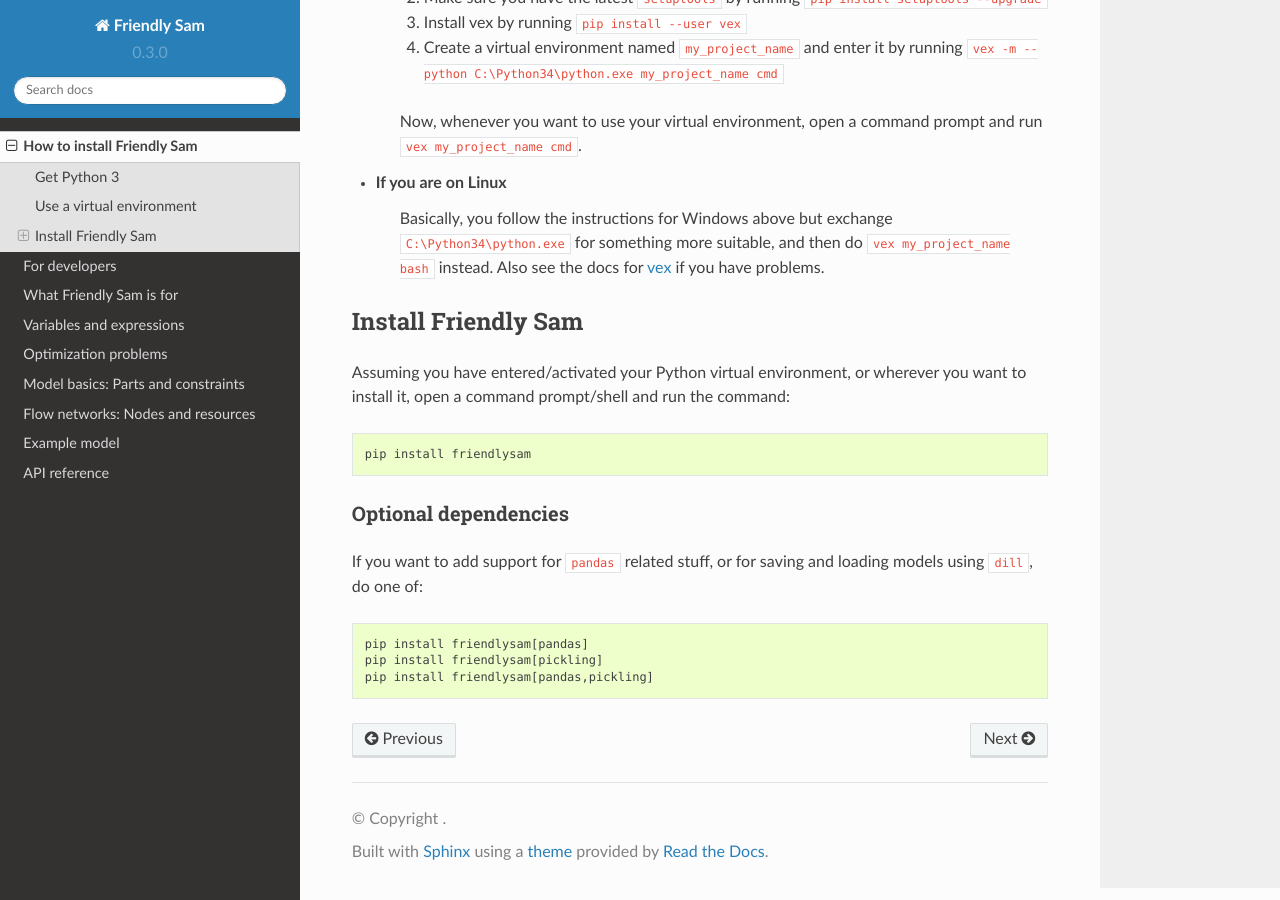
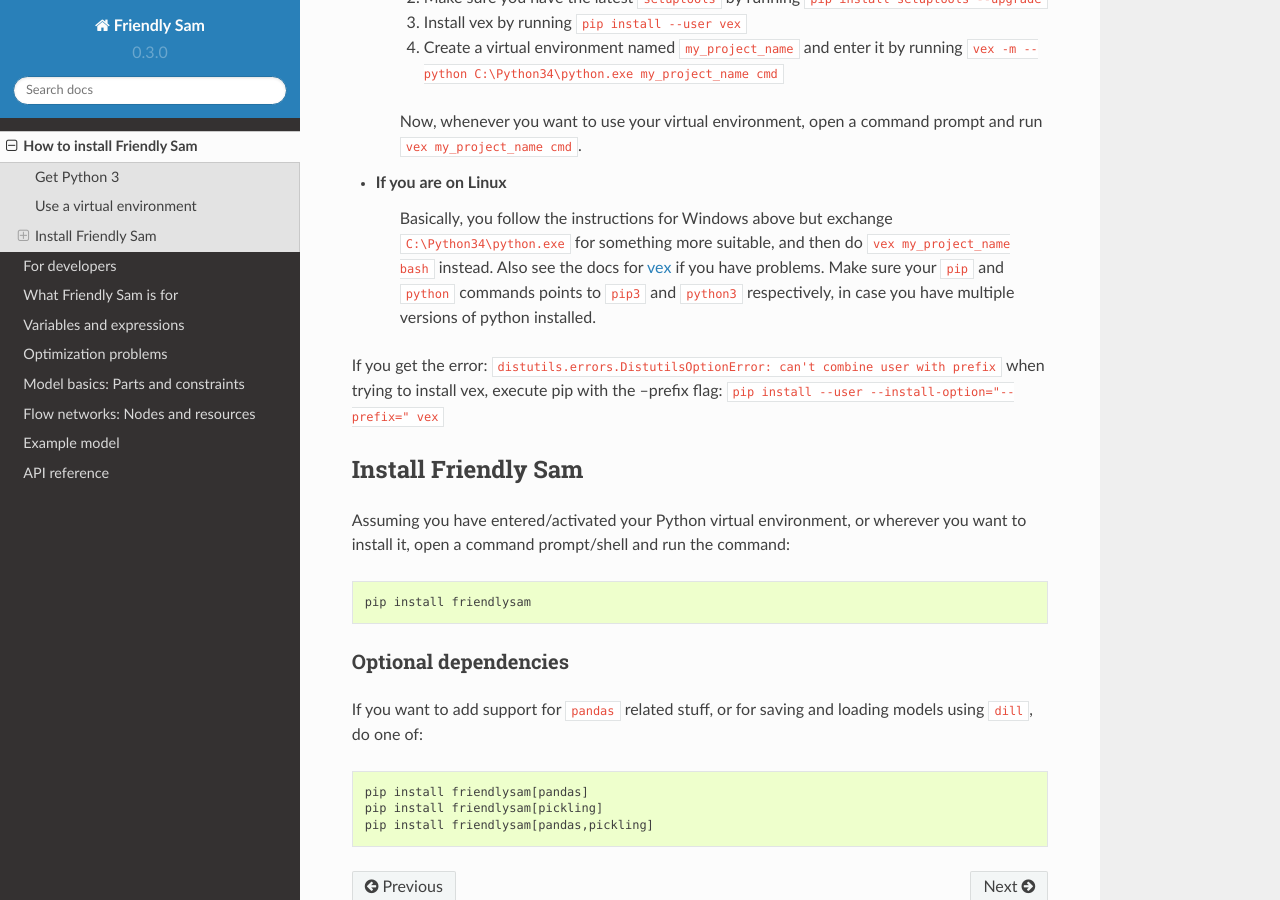
Before and after one commit to sp-etx/friendlysam, a Sphinx documentation site: the page built from docs/install.rst, in a window 1280 px wide and 900 px high, scrolled down 539 px. Built offline with Sphinx 7.4.7 and the Read the Docs theme 2.0.0, drawn with Linux system fonts in a browser that asks for light colours; formulas are drawn with MathJax 3.

Commit message:
Update install.rst
Added explanation on how to fix a certain prefix error and also to make sure that pip and python commands points to pip3 and python3
if multiple versions of python are installed on the same system.

```diff
--- a/docs/install.rst
+++ b/docs/install.rst
@@ -24,8 +24,10 @@
 
 * **If you are on Linux**
 
-	Basically, you follow the instructions for Windows above but exchange ``C:\Python34\python.exe`` for something more suitable, and then do ``vex my_project_name bash`` instead. Also see the docs for `vex <https://pypi.python.org/pypi/vex>`_ if you have problems.
+	Basically, you follow the instructions for Windows above but exchange ``C:\Python34\python.exe`` for something more suitable, and then do ``vex my_project_name bash`` instead. Also see the docs for `vex <https://pypi.python.org/pypi/vex>`_ if you have problems. Make sure your ``pip`` and ``python`` commands points to ``pip3`` and ``python3`` respectively, in case you have multiple versions of python installed.
 
+If you get the error: ``distutils.errors.DistutilsOptionError: can't combine user with prefix`` when trying to install vex, execute pip with the --prefix flag:
+``pip install --user --install-option="--prefix=" vex``
 
 Install Friendly Sam
 -----------------------------
```
